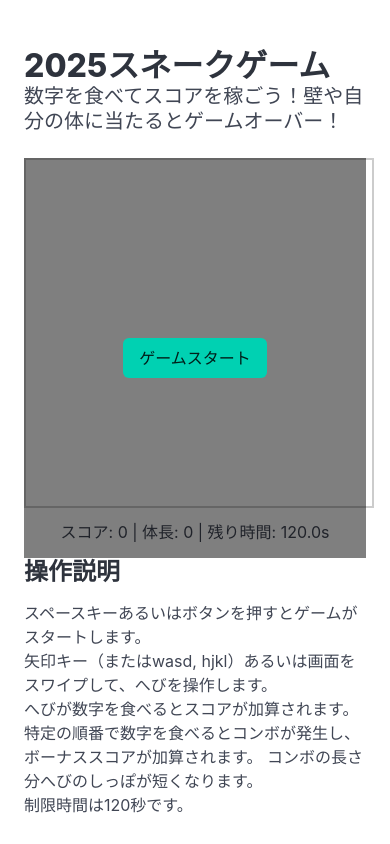
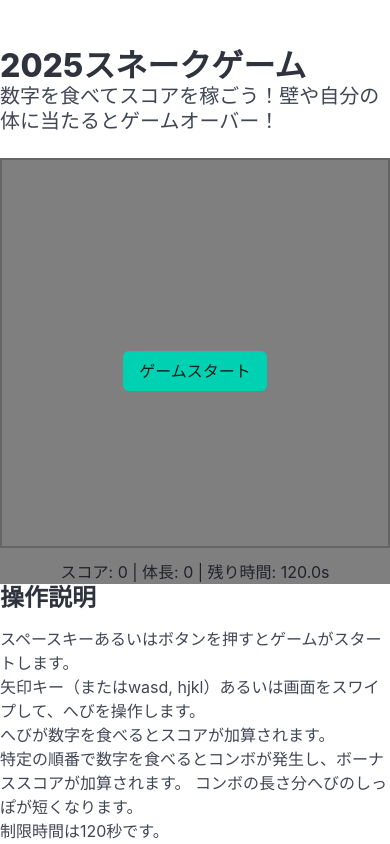
Before and after one commit to autotaker/new-year-snake-game, a Vue app: page / in a window 390 px wide. Shown: the top 844 px of the page. Built offline with nearby package versions, Linux system fonts and the light colour scheme; what @vueuse/gesture would draw is missing.

Commit message:
improve mobile display and adjust minimum canvas width for better responsiveness

```diff
--- a/src/App.vue
+++ b/src/App.vue
@@ -39,6 +39,7 @@
           <li>2025/01/01 7時: ヘビの初期位置を調整し、スコアがリセットされないバグを修正しました</li>
           <li>2025/01/01 8時: コンボのロジックを変更し、ゲームオーバー時のUIを調整しました</li>
           <li>2025/01/01 9時: キーボードショートカットを追加</li>
+          <li>2025/01/01 11時: スマートフォンでの表示を改善</li>
         </ul>
       </div>
     </div>
@@ -83,7 +84,14 @@ function copyResult() {
 .game-panel {
   position: relative;
   margin-top: 20px;
-  min-height: 400px;
+}
+
+/* 横幅が400px以下の場合、セクションの左右のpaddingを消す */
+@media screen and (max-width: 400px) {
+  .section {
+    padding-left: 0;
+    padding-right: 0;
+  }
 }
 
 .game-panel-overlay {
--- a/src/components/GameView.vue
+++ b/src/components/GameView.vue
@@ -136,7 +136,7 @@ canvas {
     touch-action: none;
     aspect-ratio: 1/1;
     width: 100%;
-    min-width: 350px;
+    min-width: 300px;
     max-width: 600px;
 }
 </style>
```
